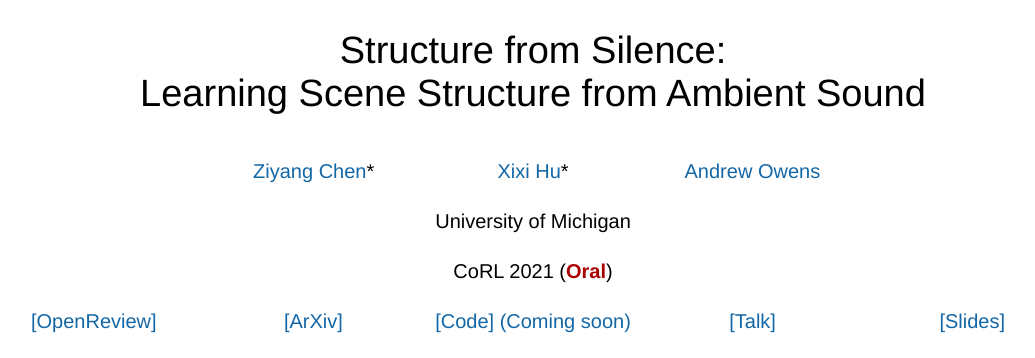
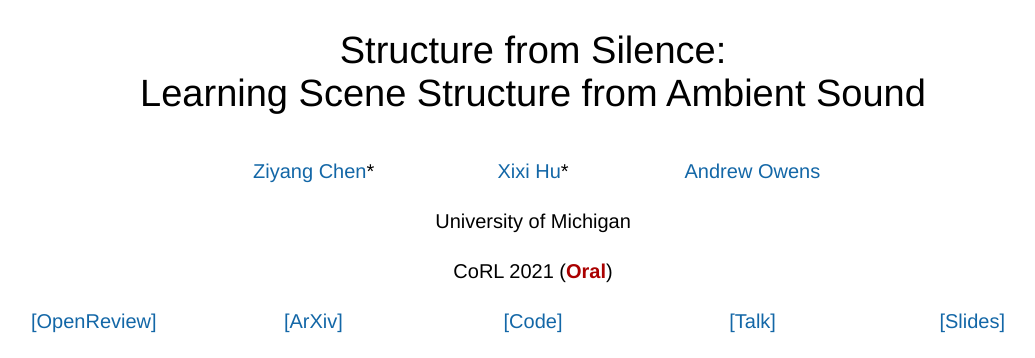
Before and after one commit to IFICL/structure-from-silence, a plain HTML site: page index.html in a window 1280 px wide. Shown: the top 358 px of the page, without its empty margins (107-1142 px from the left). Drawn offline with Linux system fonts and the light colour scheme; a script that the page names is missing.

Commit message:
update code link

```diff
--- a/index.html
+++ b/index.html
@@ -78,7 +78,7 @@
             </td>
             <td align=center width=20%>
                 <center>
-                    <span style="font-size:20px"><a href="#">[Code] (Coming soon)</a></span>
+                    <span style="font-size:20px"><a href="https://github.com/IFICL/structure-from-silence">[Code]</a></span>
                 </center>
             </td>
             <td align=center width=20%>
```
